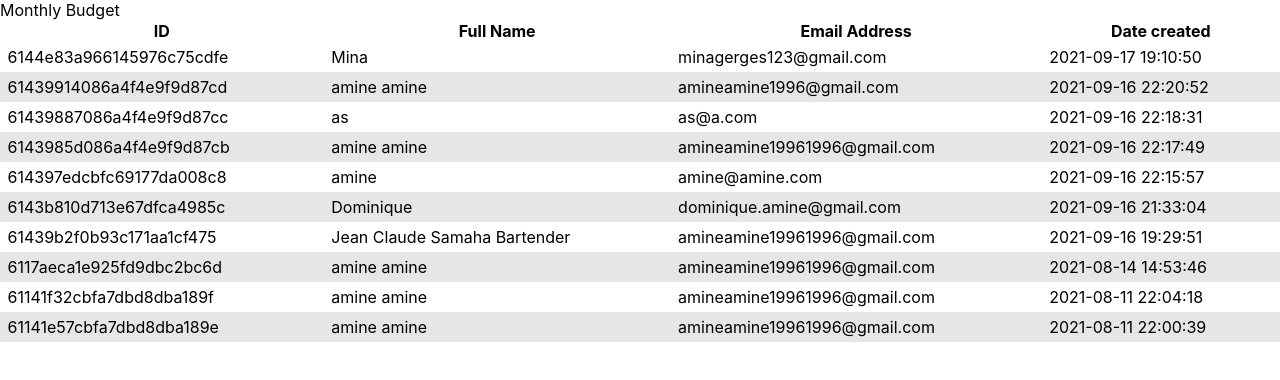
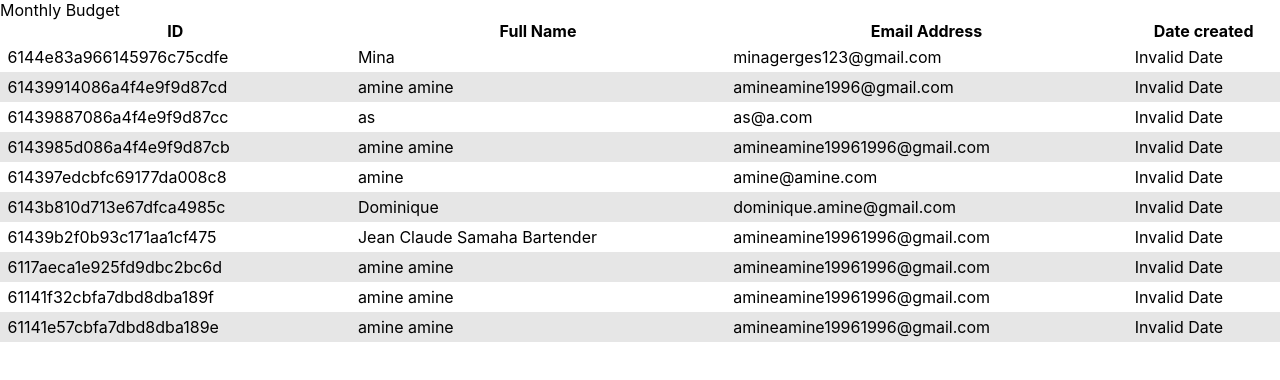
Before and after one commit to meowhite/simple-table, a React (Create React App) app: page / in a window 1280 px wide. Shown: the top 380 px of the page. Built offline with nearby package versions, Linux system fonts and the light colour scheme.

Commit message:
add custom format cell

```diff
--- a/src/App.js
+++ b/src/App.js
@@ -28,7 +28,6 @@ function App() {
         title: 'Date created',
         key: 'date',
         formatter: value => (new Date(Number(value))).toDateString(),
-        isMetadata: true,
       },
     ],
     items: data,
--- a/src/Table.js
+++ b/src/Table.js
@@ -16,7 +16,12 @@ export default function Table(props) {
           {data?.map(row => {
             return (
               <tr key={row[primaryKey]}>
-                {fields?.map((field, index) => <td key={`${index}-${data[field]}`}>{row[field.key]}</td>)}
+                {fields?.map((field, index) => {
+                  const key = `${index}-${data[field]}`;
+                  return field?.formatter
+                    ? <td key={key}>{field.formatter(data[field.key])}</td>
+                    : <td key={key}>{row[field.key]}</td>;
+                })}
               </tr>
             )
           })}
```
